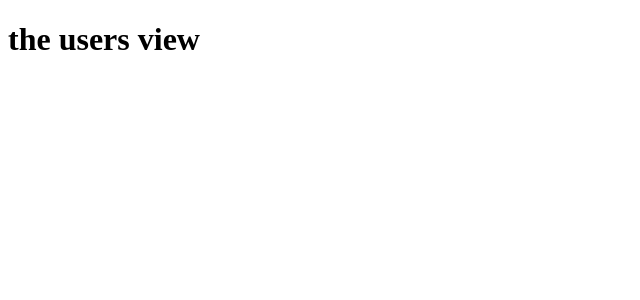
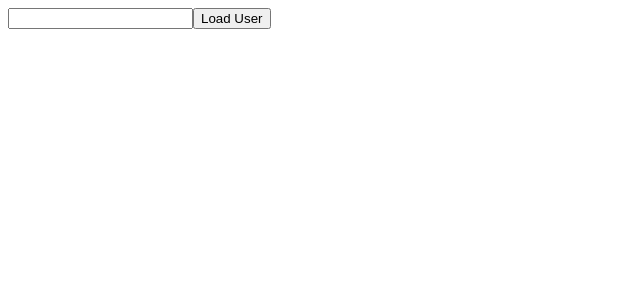
Before and after one commit to tornikejandieri/nuxt-app, a Nuxt app: page /users in a window 1280 px wide. Shown: the top 300 px of the page, without its empty margins (0-640 px from the left). Built offline with nearby package versions, Linux system fonts and the light colour scheme.

Commit message:
nuxt link and $router push

```diff
--- a/pages/index.vue
+++ b/pages/index.vue
@@ -1,3 +1,7 @@
-<template></template>
+<template>
+  <section class="container">
+    <nuxt-link to="/users">Users</nuxt-link>
+  </section>
+</template>
 
 <script></script>
--- a/pages/users/index.vue
+++ b/pages/users/index.vue
@@ -1,3 +1,21 @@
 <template>
-  <h1>the users view</h1>
+  <div>
+    <input type="text" v-model="userId" />
+    <button @click="onLoadUser">Load User</button>
+  </div>
 </template>
+
+<script>
+export default {
+  data() {
+    return {
+      userId: "",
+    };
+  },
+  methods: {
+    onLoadUser() {
+      this.$router.push("/users/" + this.userId);
+    },
+  },
+};
+</script>
```
